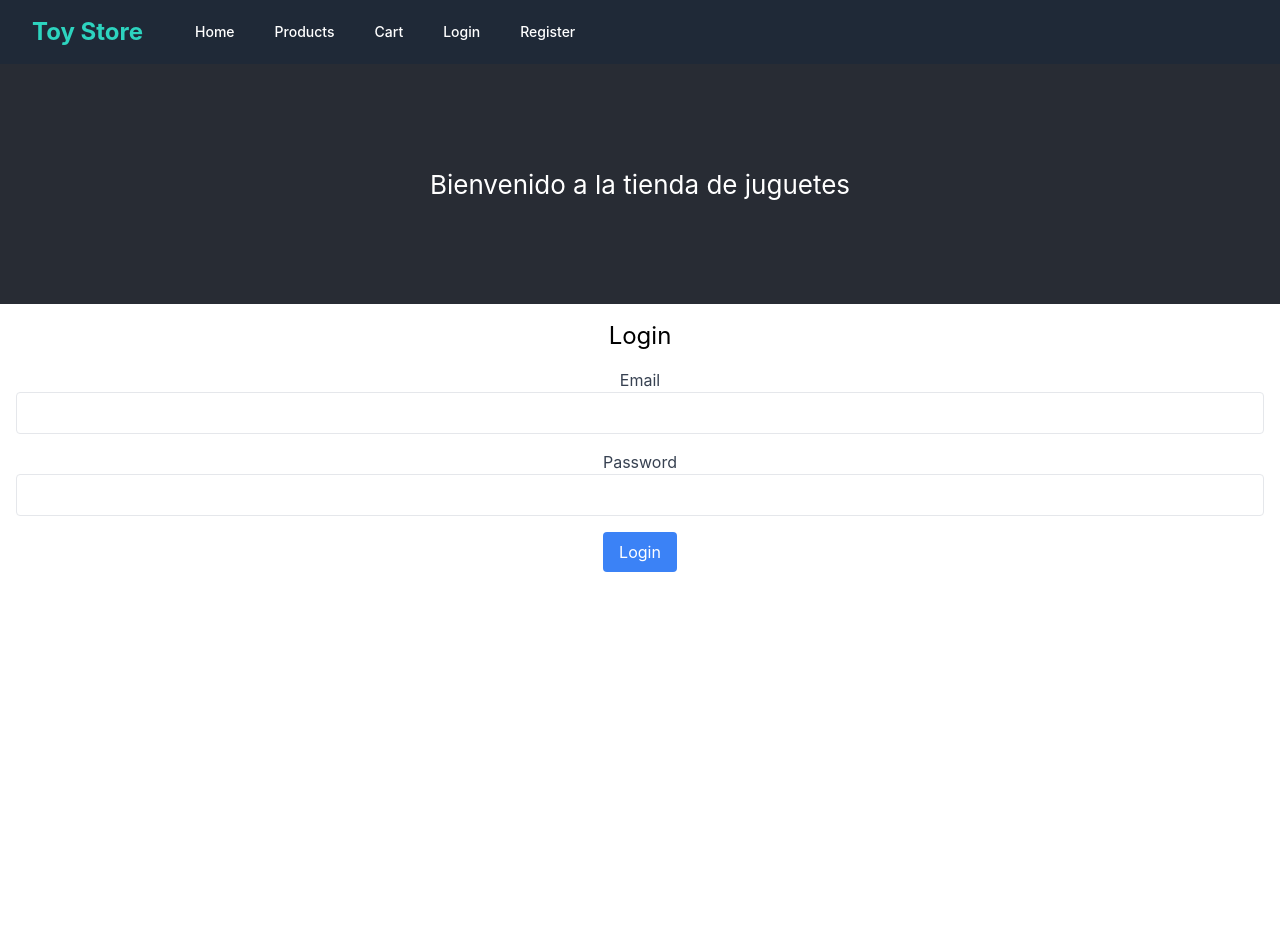
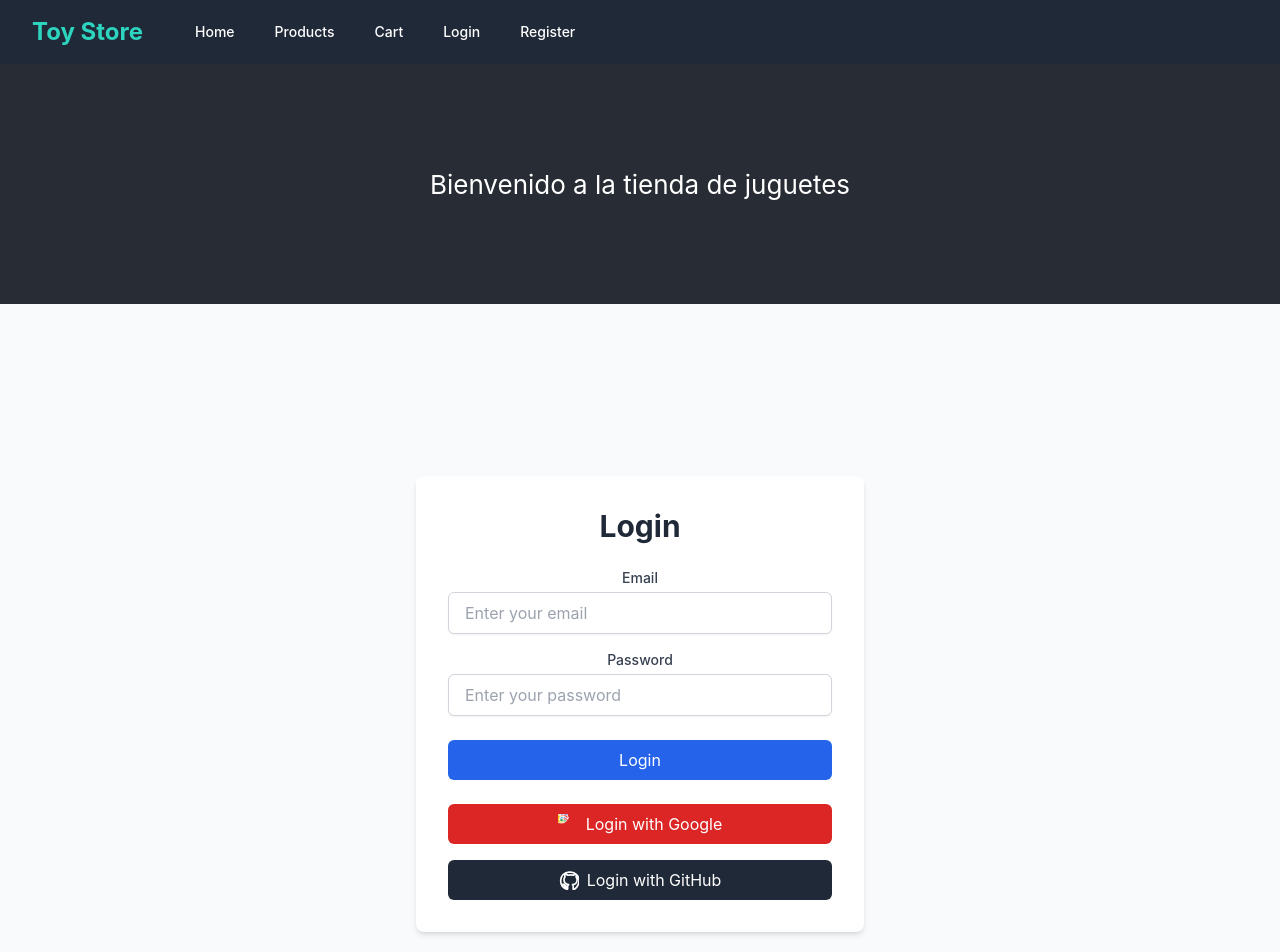
Before and after one commit to nicki1306/frontend, a React (Vite) app: page /login in a window 1280 px wide. Shown: the top 952 px of the page. Before the commit the page ends 800 px from the top, so only its background shows below. Built offline with nearby package versions, Linux system fonts and the light colour scheme; no server answers.

Commit message:
no funciona login ni register

```diff
--- a/src/components/ProductList.jsx
+++ b/src/components/ProductList.jsx
@@ -48,7 +48,7 @@ const ProductList = () => {
                 <div className="grid grid-cols-1 sm:grid-cols-2 md:grid-cols-3 lg:grid-cols-4 gap-4">
                     {products.length > 0 ? (
                         products.map((product) => (
-                            <li key={product._id} className="mb-4 list-none bg-white rounded-lg shadow-md p-4">
+                            <div key={product._id} className="mb-4 bg-white rounded-lg shadow-md p-4">
                                 <img src={product.image} alt={product.toy_name} className="w-full h-48 object-cover mb-4 rounded" />
                                 <h3 className="text-xl font-semibold mb-2">{product.toy_name}</h3>
                                 <p className="text-gray-700 mb-2">Precio: ${product.price}</p>
@@ -60,7 +60,7 @@ const ProductList = () => {
                                 >
                                     Agregar al carrito
                                 </button>
-                            </li>
+                            </div>
                         ))
                     ) : (
                         <p>No products available.</p>
--- a/src/components/Register.jsx
+++ b/src/components/Register.jsx
@@ -1,18 +1,35 @@
 import React, { useState } from 'react';
 import axios from 'axios';
+import { useNavigate } from 'react-router-dom';
 
 const Register = () => {
     const [name, setName] = useState('');
     const [email, setEmail] = useState('');
     const [password, setPassword] = useState('');
+    const [loading, setLoading] = useState(false);
+    const [error, setError] = useState('');
+    const navigate = useNavigate();
 
     const handleRegister = async (e) => {
         e.preventDefault();
+        setLoading(true);
+        setError('');
+
+        if (!name || !email || !password) {
+            setError('All fields are required');
+            setLoading(false);
+            return;
+        }
+
         try {
-            const response = await axios.post('http://localhost:8081/api/auth', { name, email, password });
+            const response = await axios.post('http://localhost:8081/api/auth/register', { name, email, password });
             console.log(response.data.message);
+
+            navigate('/login');
         } catch (error) {
-            console.error(error.response?.data?.message || error.message);
+            setError(error.response?.data?.message || error.message);
+        } finally {
+            setLoading(false);
         }
     };
 
@@ -21,6 +38,7 @@ const Register = () => {
             <div className="w-full max-w-md p-8 bg-white shadow-md rounded-lg">
                 <h2 className="text-3xl font-semibold text-center text-gray-800 mb-6">Register</h2>
                 <form onSubmit={handleRegister}>
+                    {error && <div className="mb-4 text-red-500">{error}</div>}
                     <div className="mb-4">
                         <label className="block text-sm font-medium text-gray-700">Name</label>
                         <input
@@ -54,8 +72,9 @@ const Register = () => {
                     <button
                         type="submit"
                         className="w-full bg-blue-600 text-white py-2 px-4 rounded-md hover:bg-blue-700 focus:outline-none focus:bg-blue-700 transition duration-150 ease-in-out"
+                        disabled={loading}
                     >
-                        Register
+                        {loading ? 'Registering...' : 'Register'}
                     </button>
                 </form>
             </div>
--- a/src/components/login.jsx
+++ b/src/components/login.jsx
@@ -9,37 +9,72 @@ const Login = () => {
         e.preventDefault();
         try {
             const response = await axios.post('http://localhost:8081/api/auth/login', { email, password });
-            console.log('Login successfully', response.data.token);
-            // Guarda el token en el almacenamiento local o en el estado de la aplicación
+            console.log('Login successful', response.data.token);
         } catch (error) {
-            console.error('Error during login:');
+            console.error('Error during login:', error.response?.data?.message || error.message);
         }
     };
 
+    const handleOAuth = (provider) => {
+        window.location.href = `http://localhost:8081/api/auth/${provider}`;
+    };
+
     return (
-        <div className="container mx-auto p-4">
-            <h2 className="text-2xl mb-4">Login</h2>
+        <div className="flex items-center justify-center min-h-screen bg-gray-50">
+            <div className="w-full max-w-md bg-white shadow-md rounded-lg p-8">
+                <h2 className="text-3xl font-bold mb-6 text-center text-gray-800">Login</h2>
                 <form onSubmit={handleLogin}>
                     <div className="mb-4">
-                    <label className="block text-gray-700">Email</label>
+                        <label className="block text-sm font-medium text-gray-700">Email</label>
                         <input
                             type="email"
                             value={email}
                             onChange={(e) => setEmail(e.target.value)}
-                        className="w-full px-3 py-2 border rounded"
+                            className="w-full mt-1 px-4 py-2 border border-gray-300 rounded-md shadow-sm focus:outline-none focus:ring-2 focus:ring-blue-500"
+                            placeholder="Enter your email"
                         />
                     </div>
-                <div className="mb-4">
-                    <label className="block text-gray-700">Password</label>
+                    <div className="mb-6">
+                        <label className="block text-sm font-medium text-gray-700">Password</label>
                         <input
                             type="password"
                             value={password}
                             onChange={(e) => setPassword(e.target.value)}
-                        className="w-full px-3 py-2 border rounded"
+                            className="w-full mt-1 px-4 py-2 border border-gray-300 rounded-md shadow-sm focus:outline-none focus:ring-2 focus:ring-blue-500"
+                            placeholder="Enter your password"
                         />
                     </div>
-                <button type="submit" className="bg-blue-500 text-white py-2 px-4 rounded">Login</button>
+                    <button
+                        type="submit"
+                        className="w-full bg-blue-600 text-white py-2 px-4 rounded-md hover:bg-blue-700 focus:outline-none focus:bg-blue-700 transition duration-150 ease-in-out"
+                    >
+                        Login
+                    </button>
                 </form>
+                <div className="flex flex-col space-y-4 mt-6">
+                    <button
+                        onClick={() => handleOAuth('google')}
+                        className="flex items-center justify-center w-full bg-red-600 text-white py-2 px-4 rounded-md hover:bg-red-700 focus:outline-none focus:bg-red-700 transition duration-150 ease-in-out"
+                    >
+                        <svg className="w-5 h-5 mr-2" xmlns="http://www.w3.org/2000/svg" viewBox="0 0 48 48" fill="none" stroke="currentColor" strokeWidth="2" strokeLinecap="round" strokeLinejoin="round">
+                            <path d="M23.24 12.27c0-.89-.07-1.75-.2-2.59H12v5.1h6.68c-2.94 2.75-7.18 4.61-12.68 4.61-8.66 0-15.7-7.04-15.7-15.7s7.04-15.7 15.7-15.7c9.05 0 16.93 7.34 16.93 16.36 0 1.1-.11 2.2-.33 3.26l-.04.24-.01.02z" fill="#4285F4"/>
+                            <path d="M12 4.87c-4.63 0-8.61 3.55-8.61 8.12s3.98 8.12 8.61 8.12c4.02 0 7.54-2.85 8.68-6.68H12V9.99H8.38c-.65 1.51-2.14 2.57-3.77 2.57-2.19 0-3.98-1.78-3.98-3.98s1.78-3.98 3.98-3.98c1.14 0 2.18.45 2.97 1.19l1.98-1.98c-1.12-1.08-2.58-1.73-4.24-1.73z" fill="#34A853"/>
+                            <path d="M3.87 4.59c1.41-.42 2.95-.64 4.59-.64 2.53 0 4.98.79 7.02 2.11l-1.96 1.96c-1.41-.94-3.08-1.52-4.77-1.52-3.25 0-5.88 2.63-5.88 5.88 0 3.18 2.56 5.73 5.73 5.73 1.7 0 3.28-.68 4.48-1.8l1.95 1.95c-2.2 2.09-5.11 3.41-8.46 3.41-6.14 0-11.15-4.9-11.15-10.96 0-5.87 4.63-10.79 10.38-10.96z" fill="#FBBC05"/>
+                            <path d="M12 4.87c-1.83 0-3.58.49-5.11 1.39l-2.03-2.03c2.64-1.58 5.76-2.74 9.18-2.74 5.37 0 10.07 3.39 11.7 8.02h-5.56c-1.26-2.55-4.31-4.64-8.18-4.64z" fill="#EA4335"/>
+                        </svg>
+                        Login with Google
+                    </button>
+                    <button
+                        onClick={() => handleOAuth('github')}
+                        className="flex items-center justify-center w-full bg-gray-800 text-white py-2 px-4 rounded-md hover:bg-gray-900 focus:outline-none focus:bg-gray-900 transition duration-150 ease-in-out"
+                    >
+                        <svg className="w-5 h-5 mr-2" xmlns="http://www.w3.org/2000/svg" viewBox="0 0 24 24" fill="none" stroke="currentColor" strokeWidth="2" strokeLinecap="round" strokeLinejoin="round">
+                            <path d="M12 2.5C6.485 2.5 2 6.985 2 12.5c0 4.975 3.203 9.188 7.595 10.64.556.102.765-.235.765-.523v-2.016c-3.123.678-3.77-1.237-3.77-1.237-.508-1.291-1.24-1.635-1.24-1.635-1.014-.693.077-.679.077-.679 1.122.08 1.715 1.145 1.715 1.145 1.086 1.862 2.854 1.326 3.548 1.016.107-.785.425-1.326.77-1.63-2.686-.31-5.504-1.365-5.504-6.077 0-1.344.482-2.445 1.272-3.307-.128-.31-.553-1.553.122-3.237 0 0 1.037-.332 3.398 1.281a11.897 11.897 0 0 1 3.103-.418c1.08.005 2.161.16 3.113.466 2.357-1.609 3.366-1.282 3.366-1.282.672 1.684.27 2.927.13 3.237.782.862 1.265 1.963 1.265 3.307 0 4.709-2.825 5.76-5.52 6.072.437.372.827 1.104.827 2.229v3.299c0 .294.208.628.771.522C20.797 21.687 24 17.474 24 12.5 24 6.985 19.515 2.5 14 2.5z"/>
+                        </svg>
+                        Login with GitHub
+                    </button>
+                </div>
+            </div>
         </div>
     );
 };
```
Lines whose indentation alone changed are shown as unchanged.
